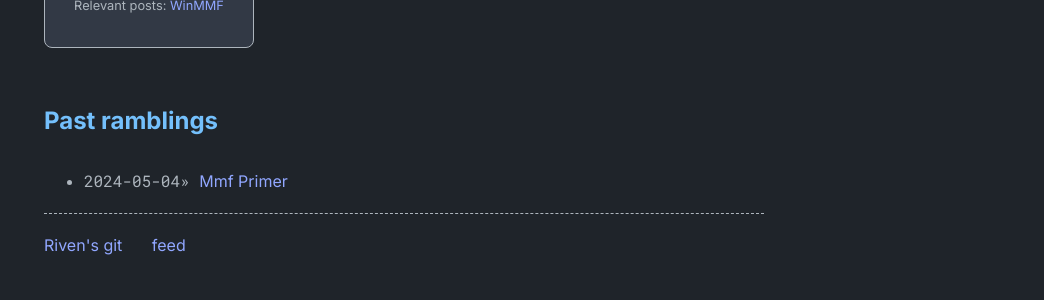
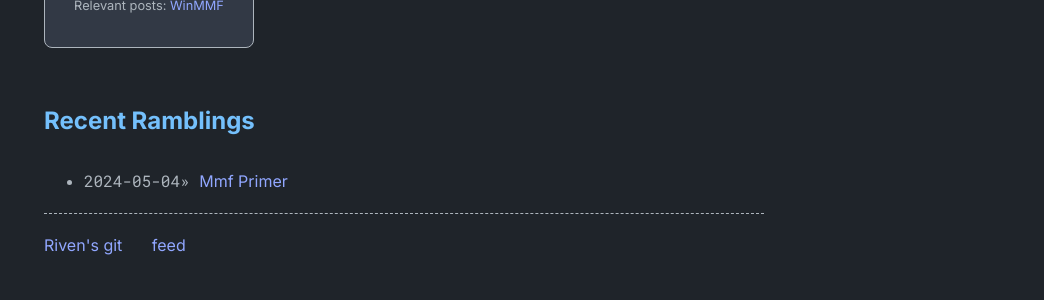
Before and after one commit to RivenSkaye/ramblings, a Jekyll site: the page built from index.md, in a window 1280 px wide. Shown: the part 437-737 px from the top of the page, without its empty margins (236-1280 px from the left). Built offline with Jekyll 4.4.1, drawn with Linux system fonts in a browser that asks for light colours.

Commit message:
better wording

```diff
--- a/_config.yml
+++ b/_config.yml
@@ -26,7 +26,7 @@ theme_config:
   show_tags: true
   home:
     title_about: About
-    title_blog: Past ramblings
+    title_blog: Recent Ramblings
 
 sass:
   style: :compressed
```
